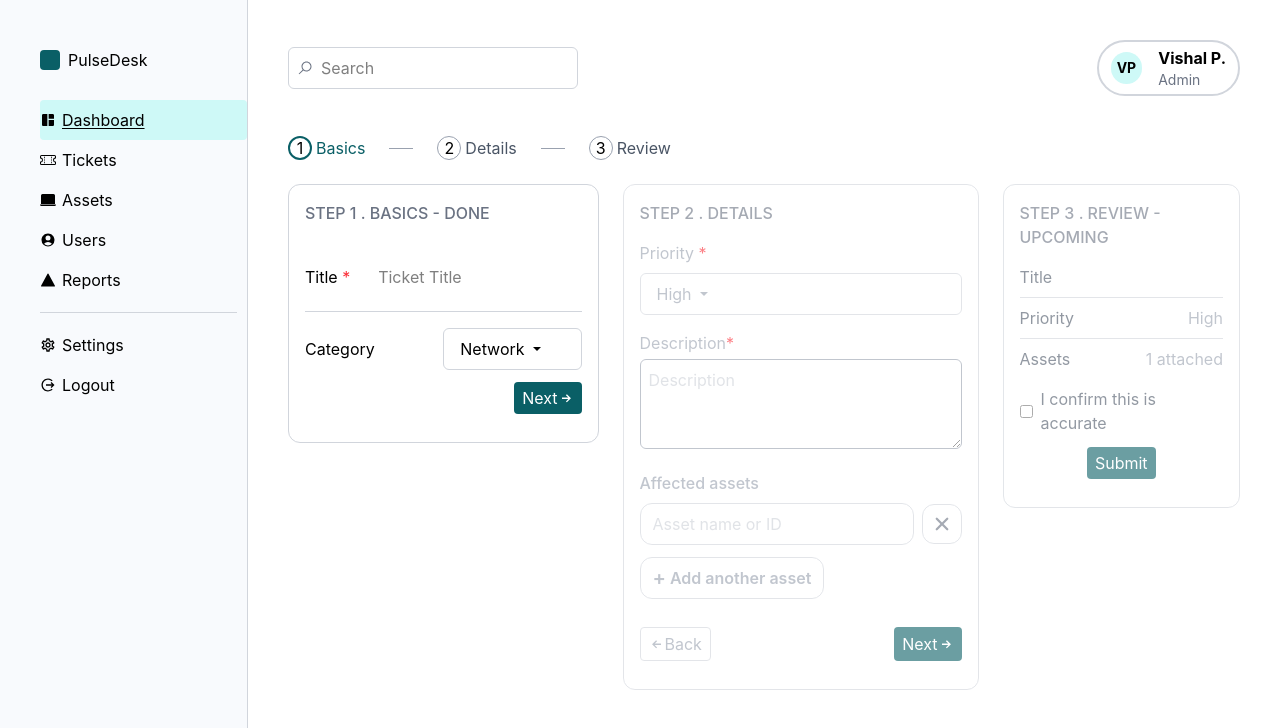
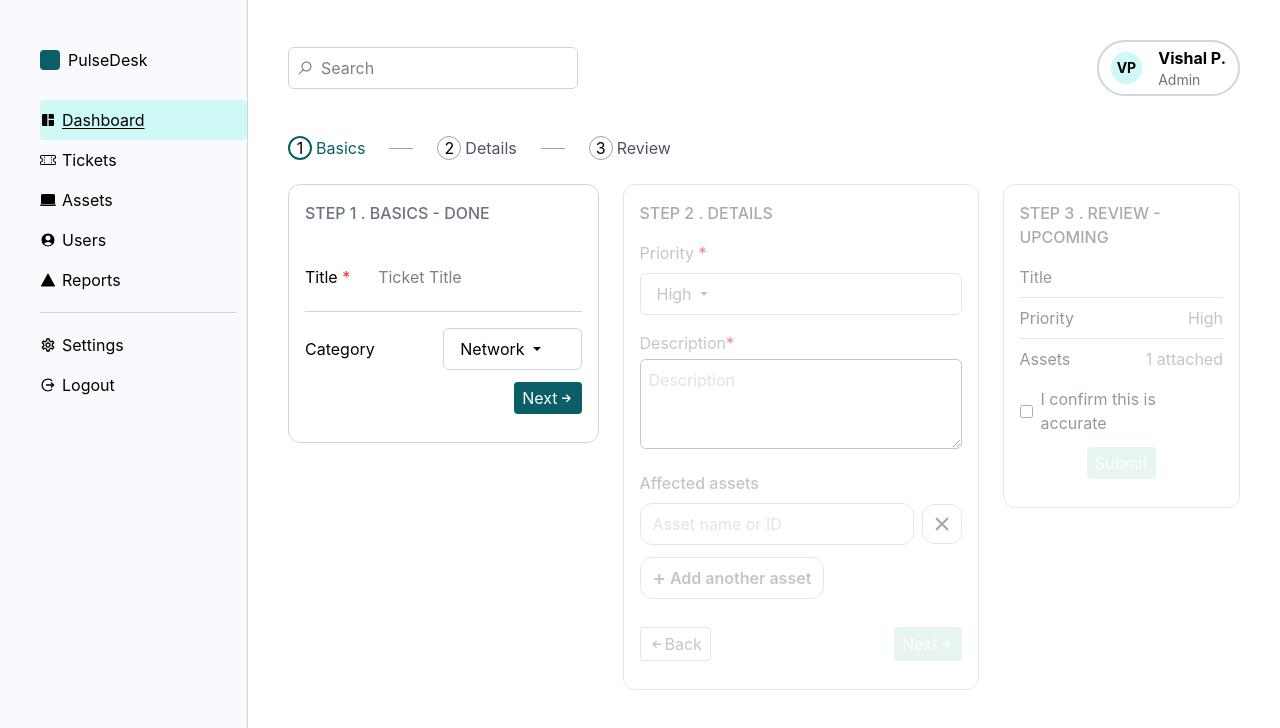
Before and after one commit to vishalkumar392392/pulsedesk, a React (Vite) app in the folder pulse-ui/: page /tickets in a window 1280 px wide. Shown: the top 728 px of the page. Built offline with nearby package versions, Linux system fonts and the light colour scheme; what @newrelic/browser-agent would draw is missing.

Commit message:
Enhance validation for TicketFormDetails and TicketFormReview components: require a minimum description length of 20 characters and update button styles for better user feedback.

```diff
--- a/pulse-ui/src/components/Tickets/TicketFormDetails.tsx
+++ b/pulse-ui/src/components/Tickets/TicketFormDetails.tsx
@@ -29,7 +29,7 @@ export const TicketFormDetails = ({
     name: ["description", "assets"],
   });
   const isDetailsFormValid =
-    description?.length > 0 && assets?.length > 0 && assets[0].length > 0;
+    description?.length >= 20 && assets?.length > 0 && assets[0].length > 0;
 
   return (
     <div className="flex-1 rounded-xl border border-gray-300 p-4">
@@ -53,7 +53,7 @@ export const TicketFormDetails = ({
           <Controller
             name="description"
             control={control}
-            rules={{ required: true }}
+            rules={{ required: true, minLength: 20 }}
             render={({ field }) => (
               <>
                 <div className="mt-4 mb-4">
@@ -143,7 +143,7 @@ export const TicketFormDetails = ({
             disabled={!isDetailsFormValid}
             onClick={() => setStep(3)}
 
-            className={`bg-pulse-green disabled:bg-pulse-green rounded px-2 py-1 text-white ${!isDetailsFormValid ? "cursor-not-allowed" : "cursor-pointer"} my-3`}
+            className={`rounded px-2 py-1 text-white ${!isDetailsFormValid ? "bg-pulse-green-100 cursor-not-allowed" : "bg-pulse-green disabled:bg-pulse-green cursor-pointer"} my-3`}
           >
             <div className="flex items-center">Next {<GrFormNextLink />}</div>
           </button>
--- a/pulse-ui/src/components/Tickets/TicketFormReview.tsx
+++ b/pulse-ui/src/components/Tickets/TicketFormReview.tsx
@@ -58,7 +58,7 @@ export const TicketFormReview = ({ control }: TicketFormReviewProps) => {
       <div className="flex justify-center">
         <button
           disabled={!acceptTerms}
-          className={`bg-pulse-green disabled:bg-pulse-green rounded px-2 py-1 text-white ${!acceptTerms ? "cursor-not-allowed" : "cursor-pointer"} my-3`}
+          className={`rounded px-2 py-1 text-white ${!acceptTerms ? "bg-pulse-green-100 cursor-not-allowed" : "bg-pulse-green disabled:bg-pulse-green cursor-pointer"} my-3`}
         >
           <div className="flex items-center">Submit</div>
         </button>
```
